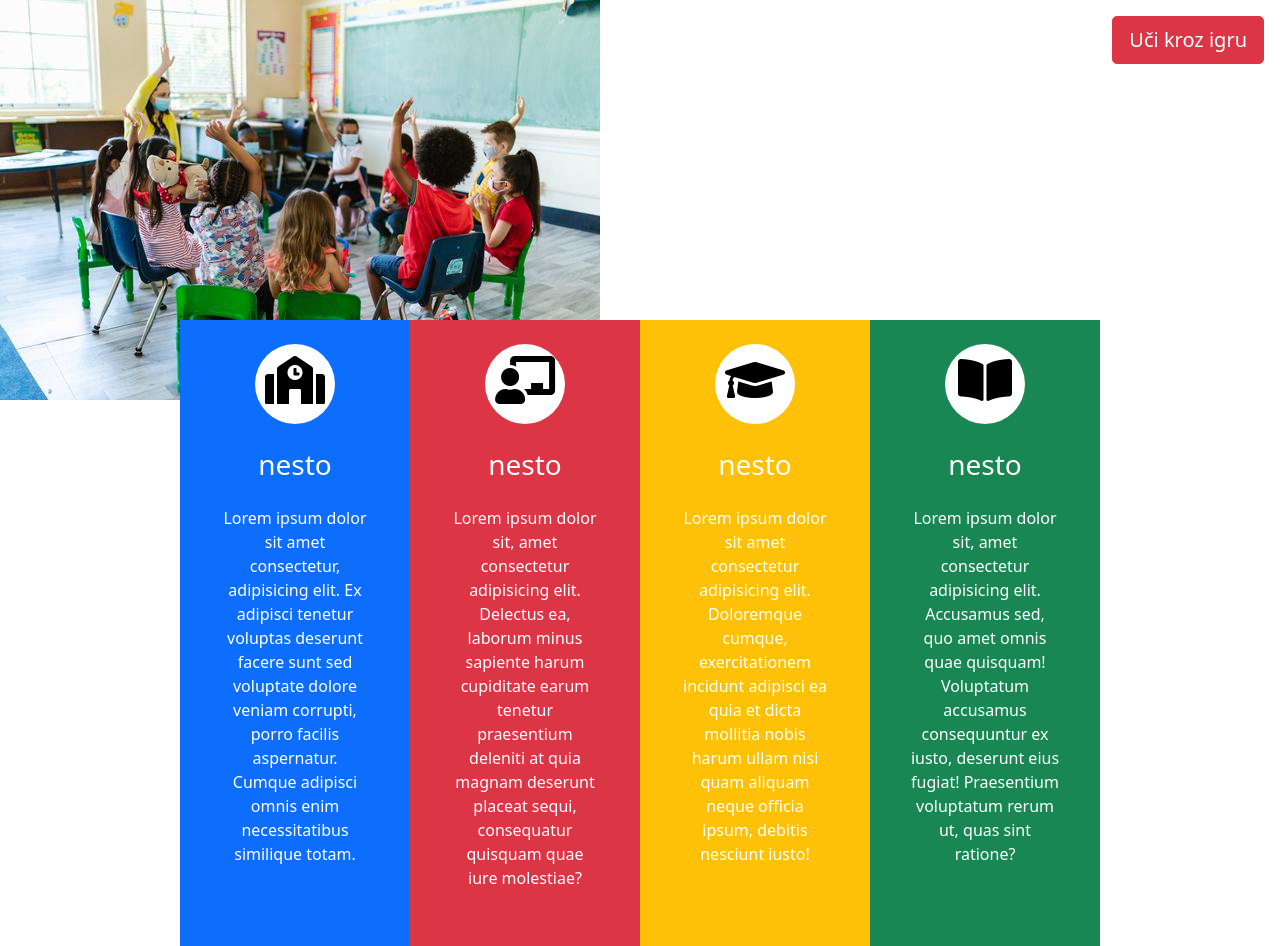
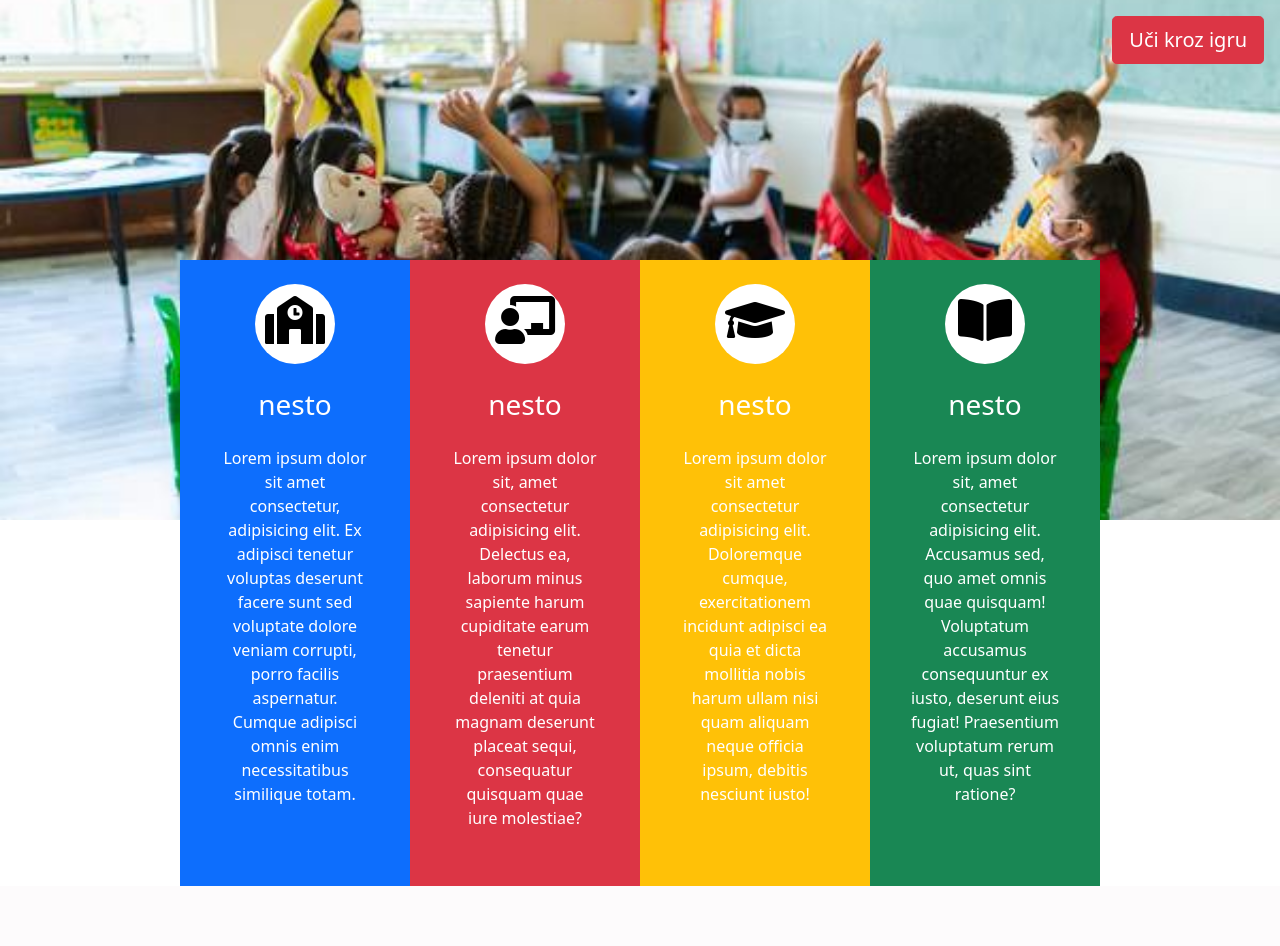
Before and after one commit to Dragana1491/Igra, a PHP site: page / in a window 1280 px wide. After the commit the page ends 886 px from the top, so only its background shows below. Run offline with PHP 8.4, Linux system fonts and the light colour scheme.

Commit message:
Background image stilizacija prebačena u klasu u eksterni css fajl.

```diff
--- a/index.php
+++ b/index.php
@@ -14,15 +14,32 @@
 
     <body>
 
-         <!-- <div class=" position-relative has-bg-img" style="
-        background-image: url('public/images/background.jpg') ;
-        background-repeat: no-repeat;
+         <div class=" position-relative has-bg-img background-image">
+
+        <!--
+            Pregledao sam. Jedina zamerka vezana za kod je to što bi trebala background image učitaš kroz tag sliku,
+            ili na ovaj način kako si uradila, ali da umesto inline css koristiš neku klasu.
+
+            Ovo iznad je komentar sa trela koji nije najsrećnije sročen kada malo bolje pogledam...
+            Uglavnom probala si sa slikom i preko boostrapa i to je ok. Elem dalje u tekstu sam napisao da je tvoje rešenje ok,
+            samo što si umesto inline css trebala da prepišeš tvoju stilizaciju u css i onda pozoveš tu klasu u divu.
+            Ja sam dodao klasu background-image i na nju sam bukvalno prekopirao tvoja podešavanja, uz promenu putanje slike pošto se css
+            nalazi na drugom mestu. INLINE CSS GLEDAJ DA NE KORISTIŠ!
+
+         -->
+        <!--
+        <div class=" position-relative has-bg-img" style="
+            background-image: url('public/images/background.jpg') ;
+            background-repeat: no-repeat;
             background-size: cover;
             background-position: center;
-        height: 50vh;
+            height: 50vh;
         "> -->
+
+
+
         <div class="wrapper">
-            <img class="img-fluid" src="public/images/background.jpg"/>
+            <!-- <img class="img-fluid" src="public/images/background.jpg"/> -->
             <a href="novastranica.php"><button class="position-absolute top-0 end-0 m-3 btn btn-danger btn-lg">Uči kroz igru</button></a>
         </div>
 
--- a/public/styles/style1.css
+++ b/public/styles/style1.css
@@ -1,6 +1,6 @@
 .stubovi{
     position: absolute;
-    top:40%;
+    top:50%;
     left: 15%;
     right:15%;
 
@@ -9,3 +9,11 @@
 .fas{
     color:black;
 }
+
+.background-image {
+    background-image: url('../images/background.jpg') ;
+    background-repeat: no-repeat;
+    background-size: cover;
+    background-position: center;
+    height: 65vh;
+}
```
